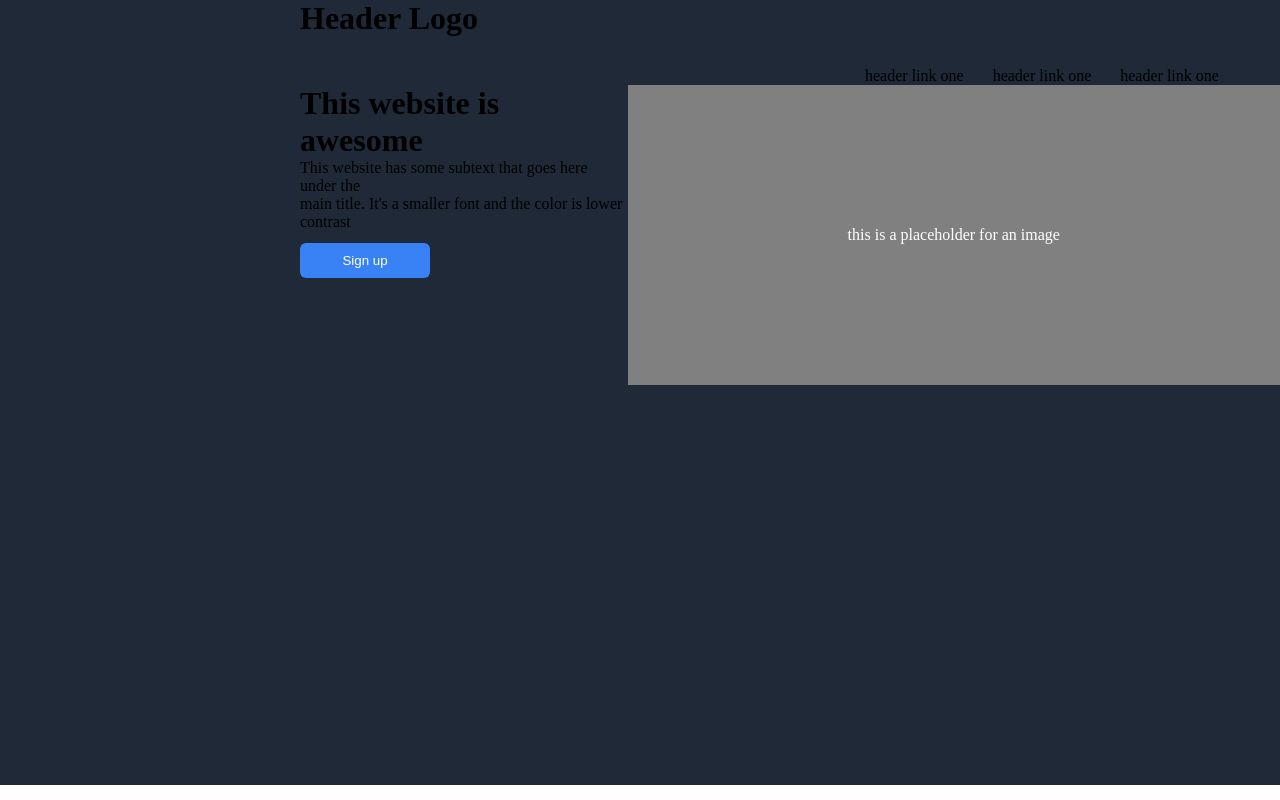
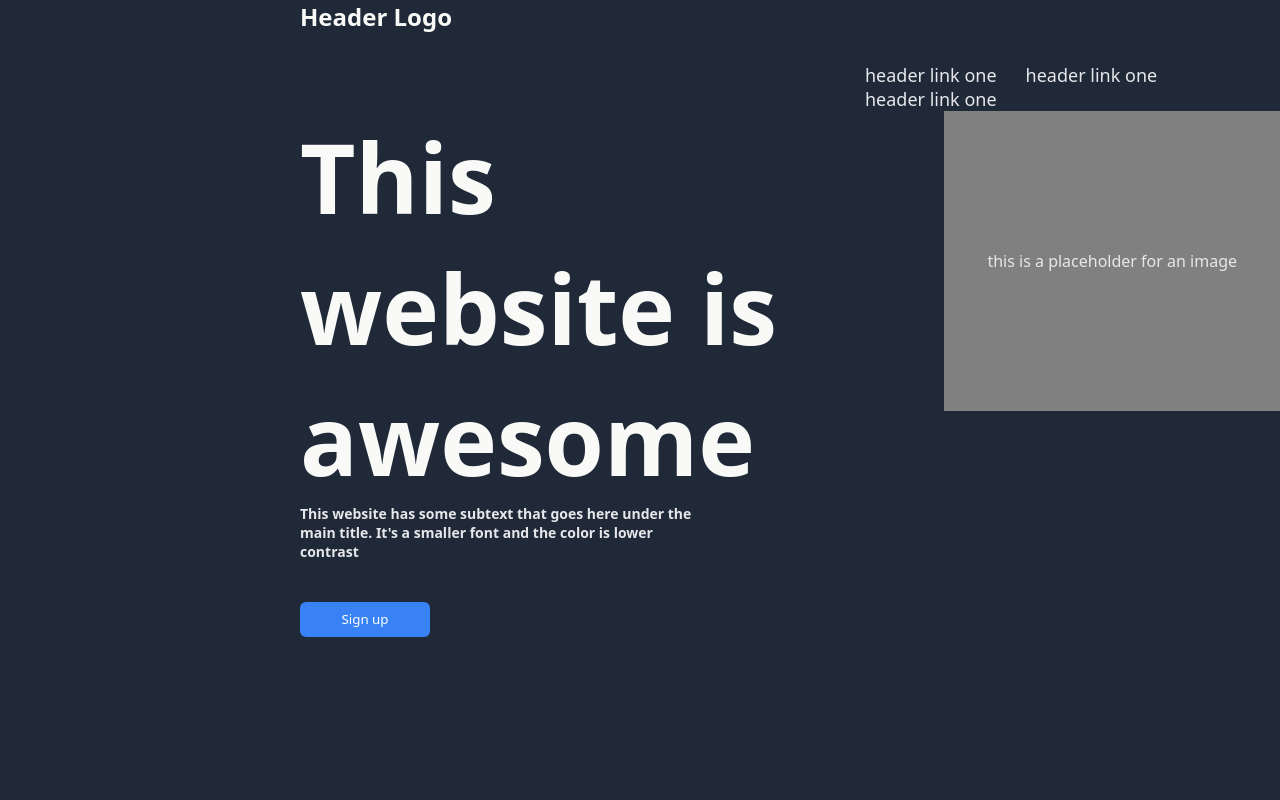
Before and after one commit to Zeelient/odin-landing-page, a plain HTML site: page index.html in a window 1280 px wide. Shown: the top 800 px of the page. Drawn offline with Linux system fonts and the light colour scheme.

Commit message:
changed font size, color,font family, and font weight for all

```diff
--- a/index.css
+++ b/index.css
@@ -12,16 +12,24 @@
   display:inline-block;
   margin-left: 300px;
   padding-bottom: 30px;
+  font-size: 24px;
+  font-family: system-ui, -apple-system, BlinkMacSystemFont, 'Segoe UI', Roboto, Oxygen, Ubuntu, Cantarell, 'Open Sans', 'Helvetica Neue', sans-serif;
+  color: #F9FAF8;
 }
 
 ul{
   display:inline-block;
   margin-left: 800px;
+
 }
 
 li{
   display:inline-block;
   margin-left: 25px;
+  font-size: 18px;
+  color: #E5E7EB;
+  font-family: system-ui, -apple-system, BlinkMacSystemFont, 'Segoe UI', Roboto, Oxygen, Ubuntu, Cantarell, 'Open Sans', 'Helvetica Neue', sans-serif;
+
 }
 
 
@@ -33,9 +41,21 @@ li{
 
 }
 
-.box_writing{
+.main-text{
 
 padding-right: 80px;
+font-size: 48px;
+color:#F9FAF8;
+font-weight: 900;
+font-family: system-ui, -apple-system, BlinkMacSystemFont, 'Segoe UI', Roboto, Oxygen, Ubuntu, Cantarell, 'Open Sans', 'Helvetica Neue', sans-serif;
+
+
+}
+
+.secondary-text{
+
+font-size: 14px;
+color: #E5E7EB;
 
 }
 
@@ -52,6 +72,8 @@ padding-right: 80px;
 
 text-align: center;
 line-height: 300px;
+color: #E5E7EB;
+font-family: system-ui, -apple-system, BlinkMacSystemFont, 'Segoe UI', Roboto, Oxygen, Ubuntu, Cantarell, 'Open Sans', 'Helvetica Neue', sans-serif;
 
 
 }
@@ -69,7 +91,7 @@ border: none;
 width: 130px;
 height: 35px;
 color: white;
-
+font-family: system-ui, -apple-system, BlinkMacSystemFont, 'Segoe UI', Roboto, Oxygen, Ubuntu, Cantarell, 'Open Sans', 'Helvetica Neue', sans-serif;
 
 }
 
@@ -92,6 +114,7 @@ color: white;
 
 color: #1F2937;
 font-size: 36px;
+font-weight: 900;
 text-align: center;
 position: relative;
 top: -100px;
@@ -101,6 +124,7 @@ top: -100px;
 
 display: flex;
 justify-content: center;
+
 
 /*
 evens space between boxes but too much, took into
@@ -131,6 +155,7 @@ width: 150px;
 margin: 10px;
 padding-left: 20px;
 color: #1F2937;
+font-family: system-ui, -apple-system, BlinkMacSystemFont, 'Segoe UI', Roboto, Oxygen, Ubuntu, Cantarell, 'Open Sans', 'Helvetica Neue', sans-serif;
 
 
 
@@ -157,12 +182,14 @@ margin: 0 auto;
   font-size: 36px;
   font-style: italic;
   text-align: left;
+  font-family: system-ui, -apple-system, BlinkMacSystemFont, 'Segoe UI', Roboto, Oxygen, Ubuntu, Cantarell, 'Open Sans', 'Helvetica Neue', sans-serif;
 }
 
 .cite {
   color: #1F2937;
   text-align: end;
   font-weight: bold;
+  font-family: system-ui, -apple-system, BlinkMacSystemFont, 'Segoe UI', Roboto, Oxygen, Ubuntu, Cantarell, 'Open Sans', 'Helvetica Neue', sans-serif;
 
 }
 
```
